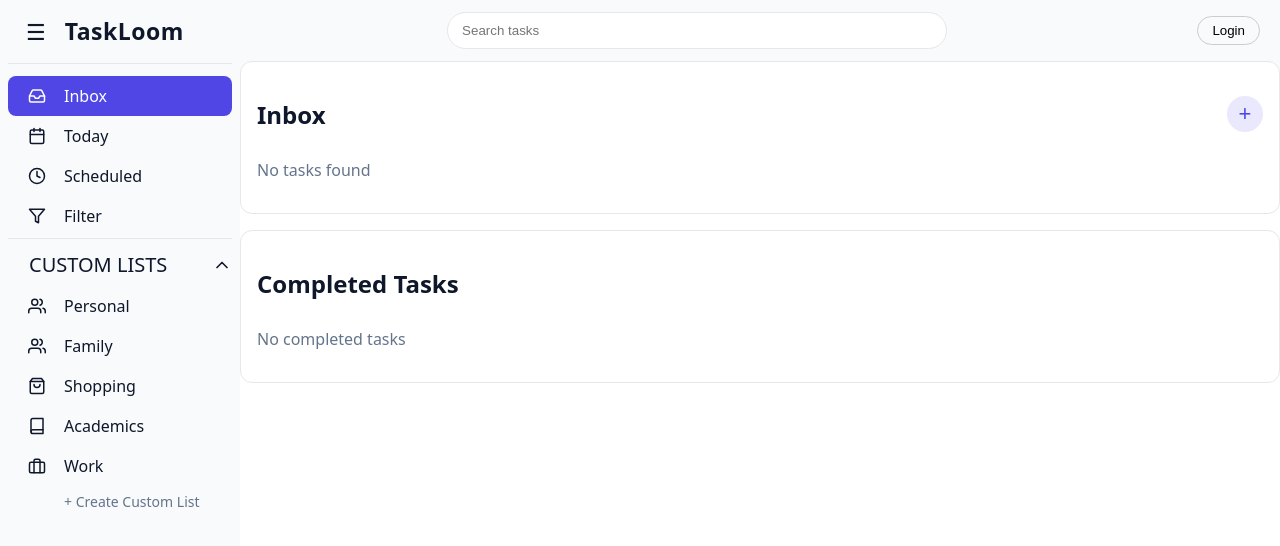
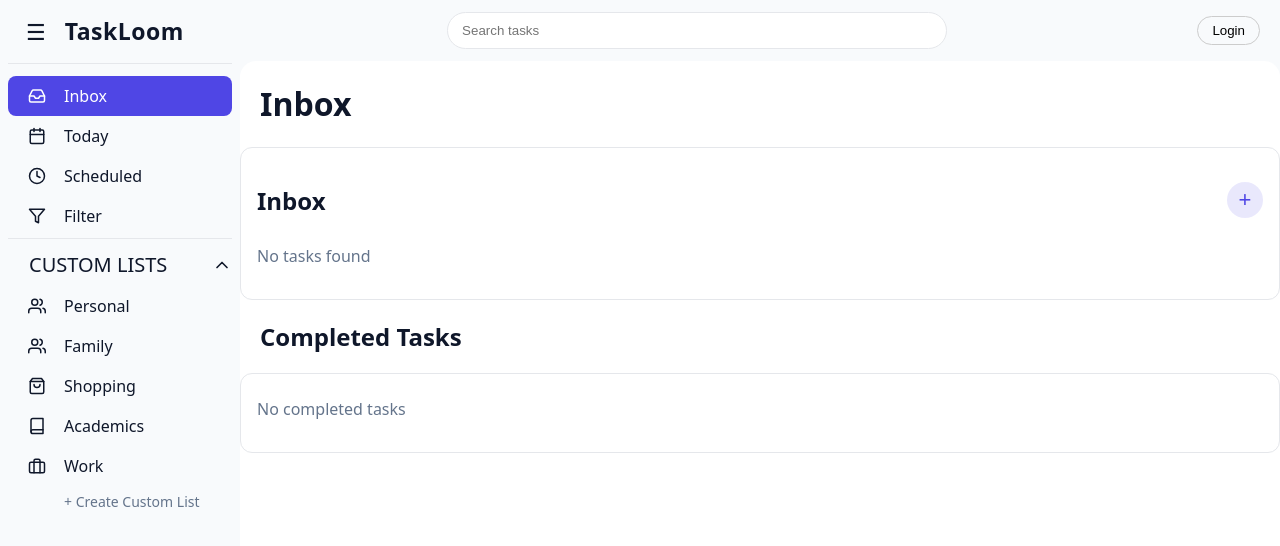
Before and after one commit to sukantadutta2003-tech/Task-Manager, a React (Create React App) app: page / in a window 1280 px wide. Shown: the top 546 px of the page. Built offline with nearby package versions, Linux system fonts and the light colour scheme.

Commit message:
UI Changes

```diff
--- a/src/App.js
+++ b/src/App.js
@@ -75,6 +75,9 @@ function App() {
 
                 <main className="main">
                   {/* ACTIVE TASKS */}
+                  <div className="task-header">
+                    <h1>{activeView}</h1>
+                  </div>
                   <div className="task-card">
                     <div className="task-card-header">
                       <h2>{activeView}</h2>
@@ -119,12 +122,12 @@ function App() {
                     ))}
                   </div>
 
+                  <div className="task-header">
+                    <h2>Completed Tasks</h2>
+                  </div>
+
                   {/* COMPLETED TASKS */}
                   <div className="task-card">
-                    <div className="task-card-header">
-                      <h2>Completed Tasks</h2>
-                    </div>
-
                     {completed.length === 0 && (
                       <p className="task-empty">No completed tasks</p>
                     )}
--- a/src/styles/app.css
+++ b/src/styles/app.css
@@ -334,4 +334,7 @@ body {
   background: var(--bg);
 }
 
-/* Ensure layout stacks correctly */
+.task-header {
+  padding: 0px 20px;
+  margin: 20px 0px;
+}
```
